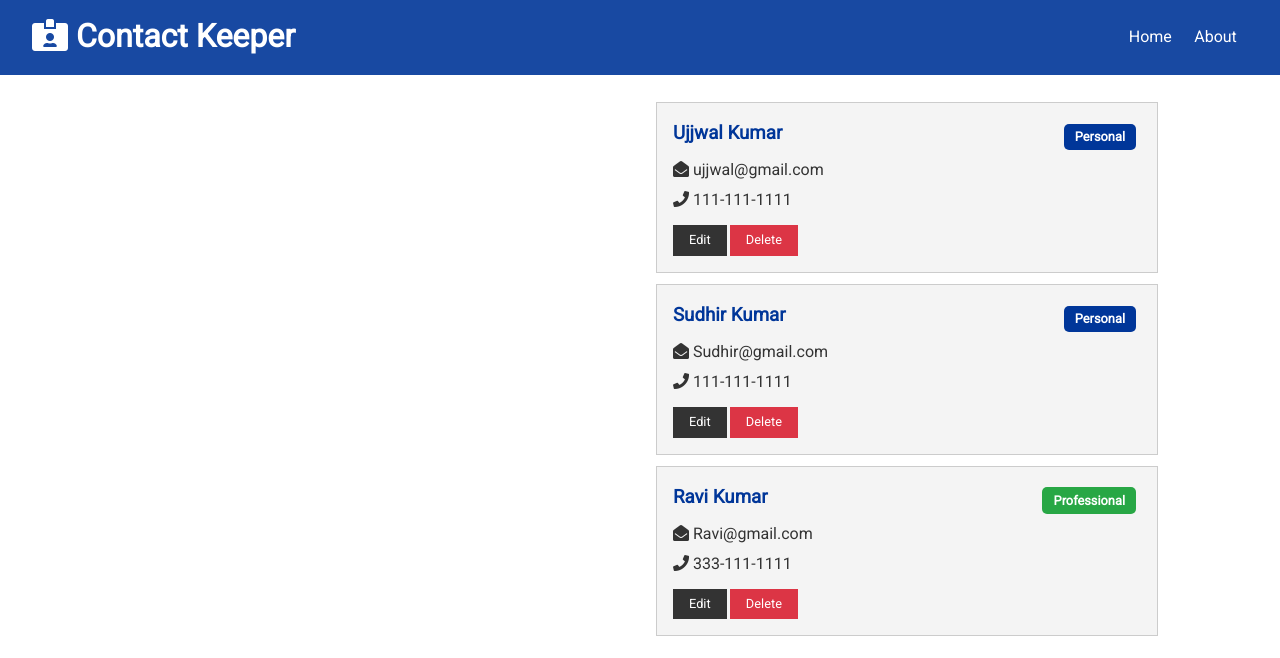
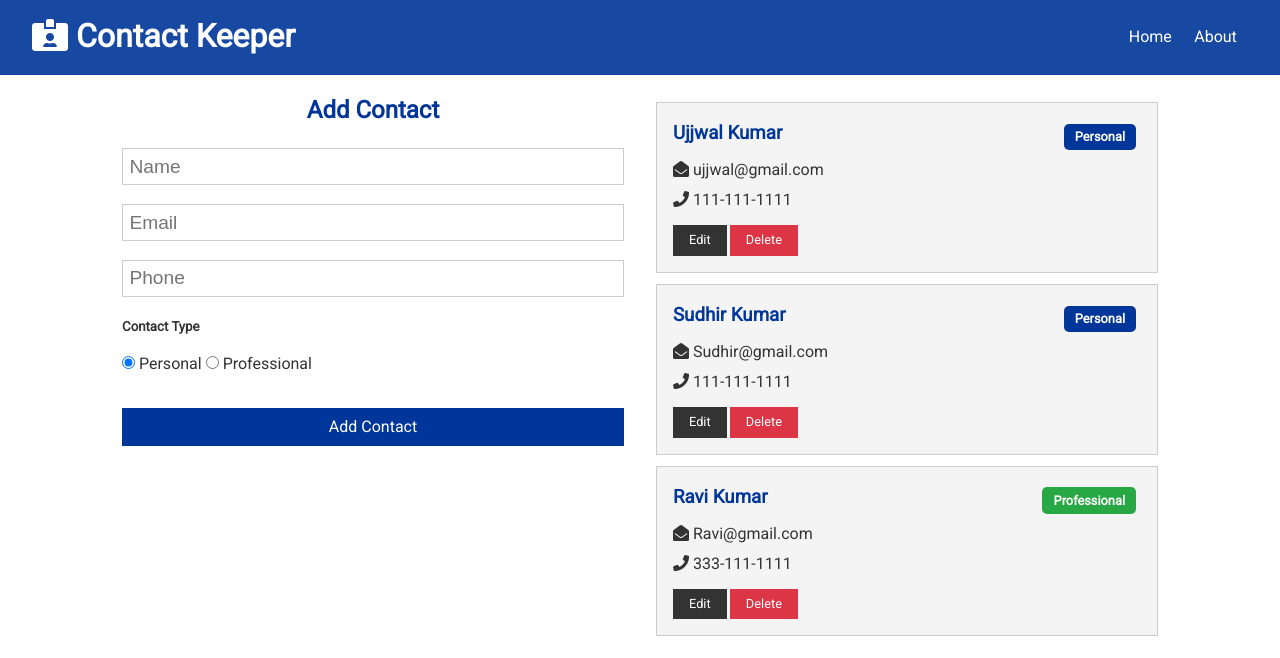
Before and after one commit to Ujjawal0619/ContactKeeper, a React (Create React App) app in the folder client/: page / in a window 1280 px wide. Shown: the top 658 px of the page. Built offline with nearby package versions, Linux system fonts and the light colour scheme.

Commit message:
ContactForm component added

```diff
--- /dev/null
+++ b/client/src/components/contacts/ContactForm.js
@@ -0,0 +1,66 @@
+import React, { useState } from "react";
+
+const ContactForm = () => {
+  const [contact, setContact] = useState({
+    name: "",
+    email: "",
+    phone: "",
+    type: "personal",
+  });
+
+  const { name, email, phone, type } = contact;
+
+  const onChange = (e) =>
+    setContact({ ...contact, [e.taret.name]: e.target.value });
+
+  return (
+    <form>
+      <h2 className="text-primary">Add Contact</h2>
+      <input
+        type="text"
+        placeholder="Name"
+        name="name"
+        value={name}
+        onChange={onChange}
+      />
+      <input
+        type="text"
+        placeholder="Email"
+        name="email"
+        value={email}
+        onChange={onChange}
+      />
+      <input
+        type="text"
+        placeholder="Phone"
+        name="phone"
+        value={phone}
+        onChange={onChange}
+      />
+      <h5>Contact Type</h5>
+      <input
+        type="radio"
+        name="type"
+        value="personal"
+        checked={type === "personal"}
+      />{" "}
+      Personal{" "}
+      <input
+        type="radio"
+        name="type"
+        value="professional"
+        checked={type === "professional"}
+      />{" "}
+      Professional
+      <div className="">
+        <input
+          type="submit"
+          value="Add Contact"
+          className="btn btn-primary btn-block"
+        />
+      </div>
+    </form>
+  );
+};
+
+export default ContactForm;
--- a/client/src/components/pages/Home.js
+++ b/client/src/components/pages/Home.js
@@ -1,10 +1,13 @@
 import React from "react";
 import Contacts from "../contacts/Contacts";
+import ContactForm from "../contacts/ContactForm";
 
 const Home = () => {
   return (
     <div className="grid-2">
-      <div>{/* Contact form */}</div>
+      <div>
+        <ContactForm />
+      </div>
       <div>
         <Contacts />
       </div>
```
Also changed, not shown: 1 other file (tests, documents, lock files or other folders).
